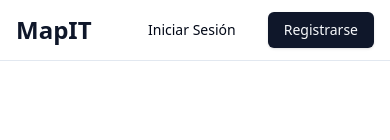
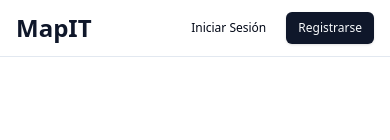
Before and after one commit to Carlovich01/mapit, a React (Vite) app in the folder frontend/: page / in a window 390 px wide. Shown: the top 140 px of the page. Built offline with nearby package versions, Linux system fonts and the light colour scheme; no server answers.

Commit message:
desborde horizontal oculto

```diff
--- a/frontend/src/components/layout/Navbar.tsx
+++ b/frontend/src/components/layout/Navbar.tsx
@@ -12,32 +12,32 @@ export function Navbar() {
   };
 
   return (
-    <nav className="border-b bg-background">
-      <div className="container mx-auto px-4 py-3 flex items-center justify-between">
-        <Link to={isAuthenticated ? "/dashboard" : "/"} className="text-2xl font-bold text-primary">
+    <nav className="border-b bg-background w-full">
+      <div className="container mx-auto px-4 py-3 flex items-center justify-between max-w-full">
+        <Link to={isAuthenticated ? "/dashboard" : "/"} className="text-2xl font-bold text-primary flex-shrink-0">
           MapIT
         </Link>
 
-        <div className="flex items-center gap-4">
+        <div className="flex items-center gap-2 md:gap-4 flex-shrink-0">
           {isAuthenticated ? (
             <>
-              <Link to="/dashboard">
-                <Button variant="ghost">Dashboard</Button>
+              <Link to="/dashboard" className="hidden sm:block">
+                <Button variant="ghost" size="sm">Dashboard</Button>
               </Link>
-              <span className="text-sm text-muted-foreground">
+              <span className="text-xs md:text-sm text-muted-foreground hidden md:block truncate max-w-[150px]">
                 {user?.email}
               </span>
-              <Button variant="outline" onClick={handleLogout}>
-                Cerrar Sesión
+              <Button variant="outline" size="sm" onClick={handleLogout}>
+                Salir
               </Button>
             </>
           ) : (
             <>
               <Link to="/login">
-                <Button variant="ghost">Iniciar Sesión</Button>
+                <Button variant="ghost" size="sm">Iniciar Sesión</Button>
               </Link>
               <Link to="/register">
-                <Button>Registrarse</Button>
+                <Button size="sm">Registrarse</Button>
               </Link>
             </>
           )}
--- a/frontend/src/index.css
+++ b/frontend/src/index.css
@@ -55,6 +55,10 @@
   }
   body {
     @apply bg-background text-foreground;
+    overflow-x: hidden;
+  }
+  html {
+    overflow-x: hidden;
   }
 }
 
@@ -69,7 +73,3 @@
 .floating-edges .react-flow__handle {
   opacity: 0;
 }
-#app {
-  width: 100vw;
-  height: 100vh;
-}
--- a/frontend/src/pages/Dashboard.tsx
+++ b/frontend/src/pages/Dashboard.tsx
@@ -4,7 +4,6 @@ import { useMindMaps } from '../hooks/useMindMap';
 import { Button } from '../components/ui/button';
 import { Card, CardContent, CardDescription, CardHeader, CardTitle } from '../components/ui/card';
 import { Input } from '../components/ui/input';
-import { Label } from '../components/ui/label';
 import { mindMapService } from '../services/mindMapService';
 import { format } from 'date-fns';
 
```
